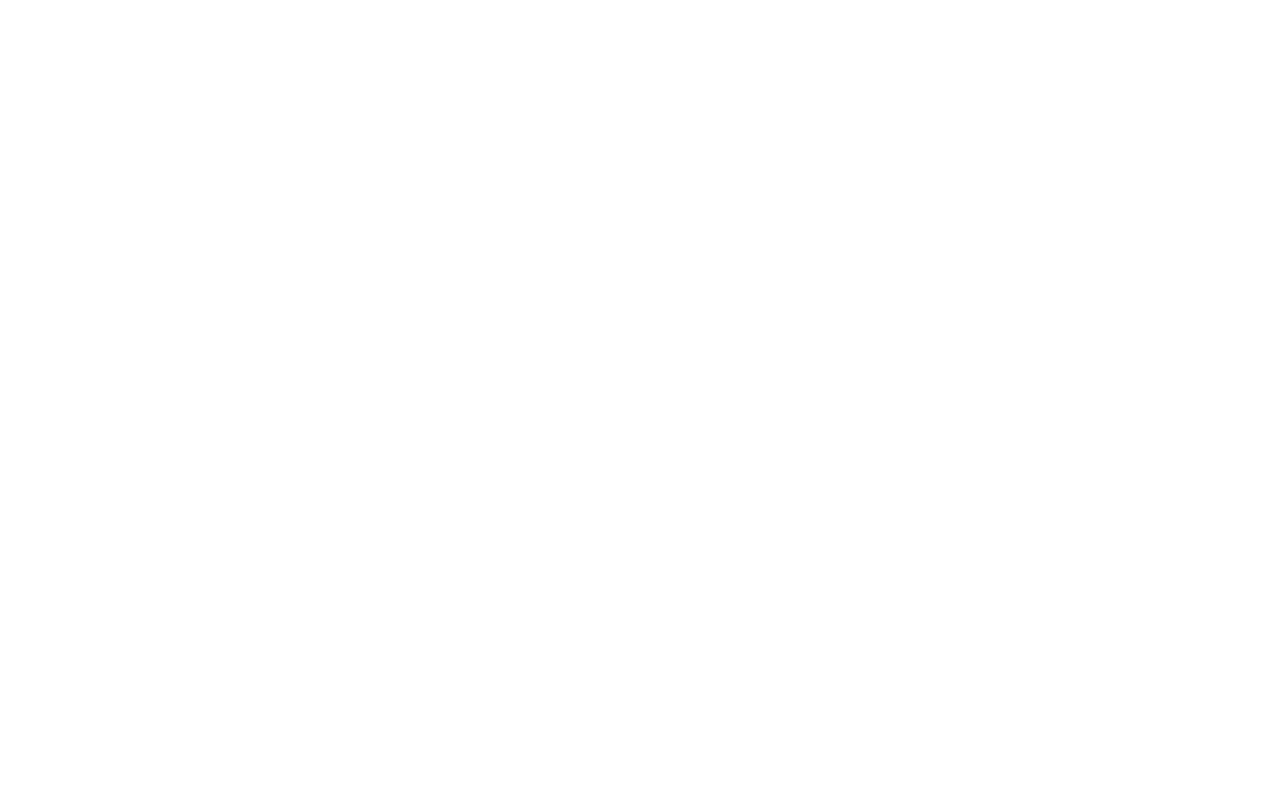
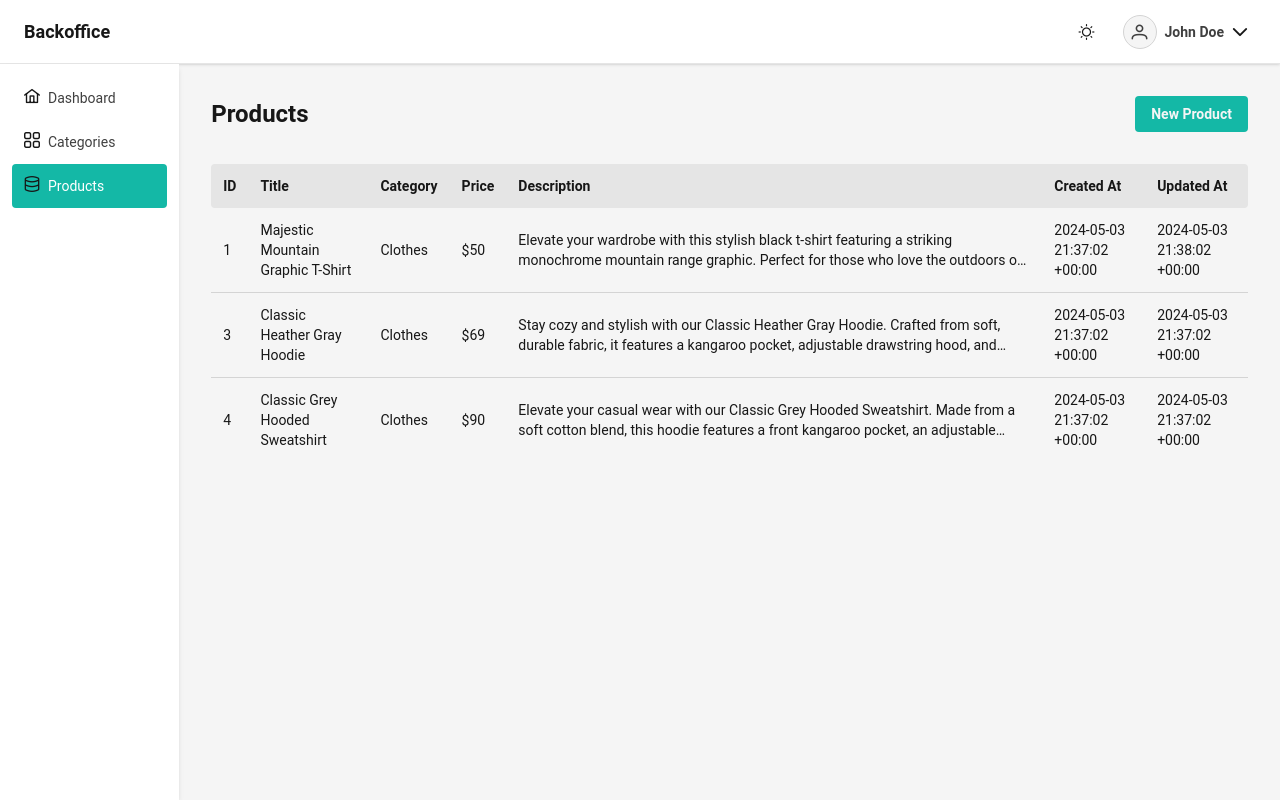
Before and after one commit to reyhanfarabi/backoffice-demo, a Vue app: page /products in a window 1280 px wide. Before the commit this address had no page. Built offline with nearby package versions, Linux system fonts and the light colour scheme.

Commit message:
add slicing ui for products list page

```diff
--- a/src/router/routes.ts
+++ b/src/router/routes.ts
@@ -1,5 +1,6 @@
-import ListPage from '@/views/Categories/ListPage.vue'
+import CategoriesListPage from '@/views/Categories/ListPage.vue'
 import MainView from '@/views/MainView.vue'
+import ProductsListPage from '@/views/Products/ListPage.vue'
 import type { RouteComponent } from 'vue-router'
 
 export interface IRouteBase {
@@ -49,8 +50,15 @@ export const routes: IRoute[] = [
   {
     path: '/categories',
     name: 'Categories',
-    component: ListPage,
+    component: CategoriesListPage,
     icon: 'pi-th-large',
+    children: []
+  },
+  {
+    path: '/products',
+    name: 'Products',
+    component: ProductsListPage,
+    icon: 'pi-database',
     children: []
   }
 ]
--- /dev/null
+++ b/src/stores/products.ts
@@ -0,0 +1,75 @@
+import { defineStore } from 'pinia'
+import { ref, type Ref } from 'vue'
+
+export const useProductsStore = defineStore('productsStore', () => {
+  // dummy data for ui testing
+  const products: Ref<any> = ref([
+    {
+      id: 1,
+      title: 'Majestic Mountain Graphic T-Shirt',
+      price: 50,
+      description:
+        'Elevate your wardrobe with this stylish black t-shirt featuring a striking monochrome mountain range graphic. Perfect for those who love the outdoors or want to add a touch of nature-inspired design to their look, this tee is crafted from soft, breathable fabric ensuring all-day comfort. Ideal for casual outings or as a unique gift, this t-shirt is a versatile addition to any collection.',
+      images: [
+        'https://i.imgur.com/QkIa5tT.jpeg',
+        'https://i.imgur.com/jb5Yu0h.jpeg',
+        'https://i.imgur.com/UlxxXyG.jpeg'
+      ],
+      creationAt: '2024-05-03T21:37:02.000Z',
+      updatedAt: '2024-05-03T21:38:02.000Z',
+      category: {
+        id: 1,
+        name: 'Clothes',
+        image: 'https://i.imgur.com/QkIa5tT.jpeg',
+        creationAt: '2024-05-03T21:37:02.000Z',
+        updatedAt: '2024-05-03T21:37:02.000Z'
+      }
+    },
+    {
+      id: 3,
+      title: 'Classic Heather Gray Hoodie',
+      price: 69,
+      description:
+        'Stay cozy and stylish with our Classic Heather Gray Hoodie. Crafted from soft, durable fabric, it features a kangaroo pocket, adjustable drawstring hood, and ribbed cuffs. Perfect for a casual day out or a relaxing evening in, this hoodie is a versatile addition to any wardrobe.',
+      images: [
+        'https://i.imgur.com/cHddUCu.jpeg',
+        'https://i.imgur.com/CFOjAgK.jpeg',
+        'https://i.imgur.com/wbIMMme.jpeg'
+      ],
+      creationAt: '2024-05-03T21:37:02.000Z',
+      updatedAt: '2024-05-03T21:37:02.000Z',
+      category: {
+        id: 1,
+        name: 'Clothes',
+        image: 'https://i.imgur.com/QkIa5tT.jpeg',
+        creationAt: '2024-05-03T21:37:02.000Z',
+        updatedAt: '2024-05-03T21:37:02.000Z'
+      }
+    },
+    {
+      id: 4,
+      title: 'Classic Grey Hooded Sweatshirt',
+      price: 90,
+      description:
+        'Elevate your casual wear with our Classic Grey Hooded Sweatshirt. Made from a soft cotton blend, this hoodie features a front kangaroo pocket, an adjustable drawstring hood, and ribbed cuffs for a snug fit. Perfect for those chilly evenings or lazy weekends, it pairs effortlessly with your favorite jeans or joggers.',
+      images: [
+        'https://i.imgur.com/R2PN9Wq.jpeg',
+        'https://i.imgur.com/IvxMPFr.jpeg',
+        'https://i.imgur.com/7eW9nXP.jpeg'
+      ],
+      creationAt: '2024-05-03T21:37:02.000Z',
+      updatedAt: '2024-05-03T21:37:02.000Z',
+      category: {
+        id: 1,
+        name: 'Clothes',
+        image: 'https://i.imgur.com/QkIa5tT.jpeg',
+        creationAt: '2024-05-03T21:37:02.000Z',
+        updatedAt: '2024-05-03T21:37:02.000Z'
+      }
+    }
+  ])
+
+  return {
+    products
+  }
+})
--- /dev/null
+++ b/src/views/Products/ListPage.vue
@@ -0,0 +1,59 @@
+<template>
+  <div class="flex flex-col gap-8 max-h-[80vh]">
+    <div class="flex flex-row justify-between items-center">
+      <h1 class="text-2xl font-bold">Products</h1>
+      <BaseButton>
+        <span class="text-sm font-semibold">New Product</span>
+      </BaseButton>
+    </div>
+
+    <div class="flex w-full h-[72vh]">
+      <BaseTable :headers="headers" :datalist="data" :is-loading="isLoading">
+        <template #1="{ data }">
+          <span> {{ data }} </span>
+        </template>
+        <template #3="{ data }">
+          <span> {{ `$${data}` }} </span>
+        </template>
+        <template #4="{ data }">
+          <span class="line-clamp-2 w-[32rem]"> {{ data }} </span>
+        </template>
+        <template #empty>
+          <span class="flex justify-center p-4">No products Found</span>
+        </template>
+      </BaseTable>
+    </div>
+  </div>
+</template>
+
+<script setup lang="ts">
+import BaseButton from '@/components/buttons/BaseButton.vue'
+import BaseTable from '@/components/table/BaseTable.vue'
+import { useProductsStore } from '@/stores/products'
+import dayjs from 'dayjs'
+import { onMounted, ref, type Ref } from 'vue'
+
+const productsStore = useProductsStore()
+const isLoading: Ref<boolean> = ref(false)
+const headers = ref(['ID', 'Title', 'Category', 'Price', 'Description', 'Created At', 'Updated At'])
+const data: Ref<(string | number)[][]> = ref([])
+
+onMounted(() => {
+  isLoading.value = true
+
+  // type will be adjusted later
+  data.value = productsStore.products.map((p: any) => {
+    return [
+      p.id,
+      p.title,
+      p.category.name,
+      p.price,
+      p.description,
+      dayjs(p.creationAt).format('YYYY-MM-DD HH:mm:ss Z'),
+      dayjs(p.updatedAt).format('YYYY-MM-DD HH:mm:ss Z')
+    ]
+  })
+
+  isLoading.value = false
+})
+</script>
```
